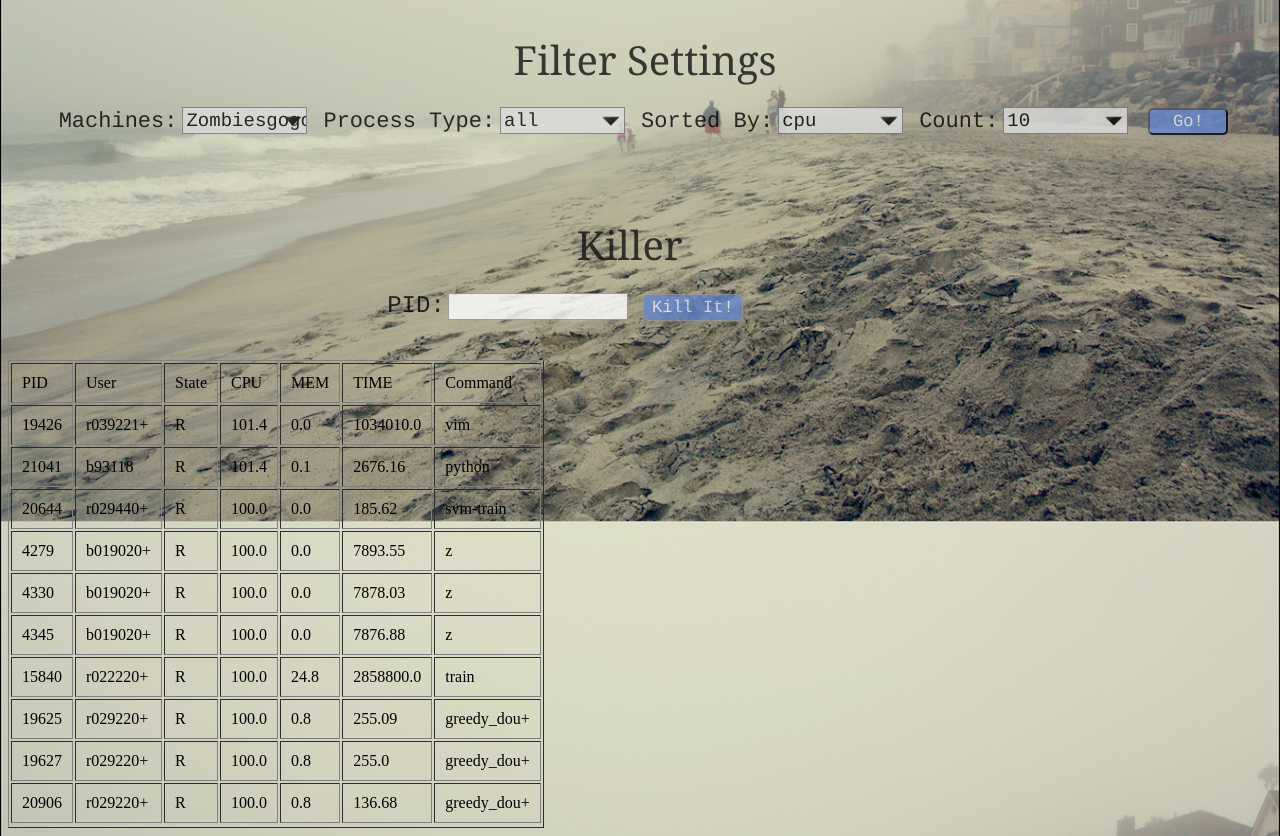
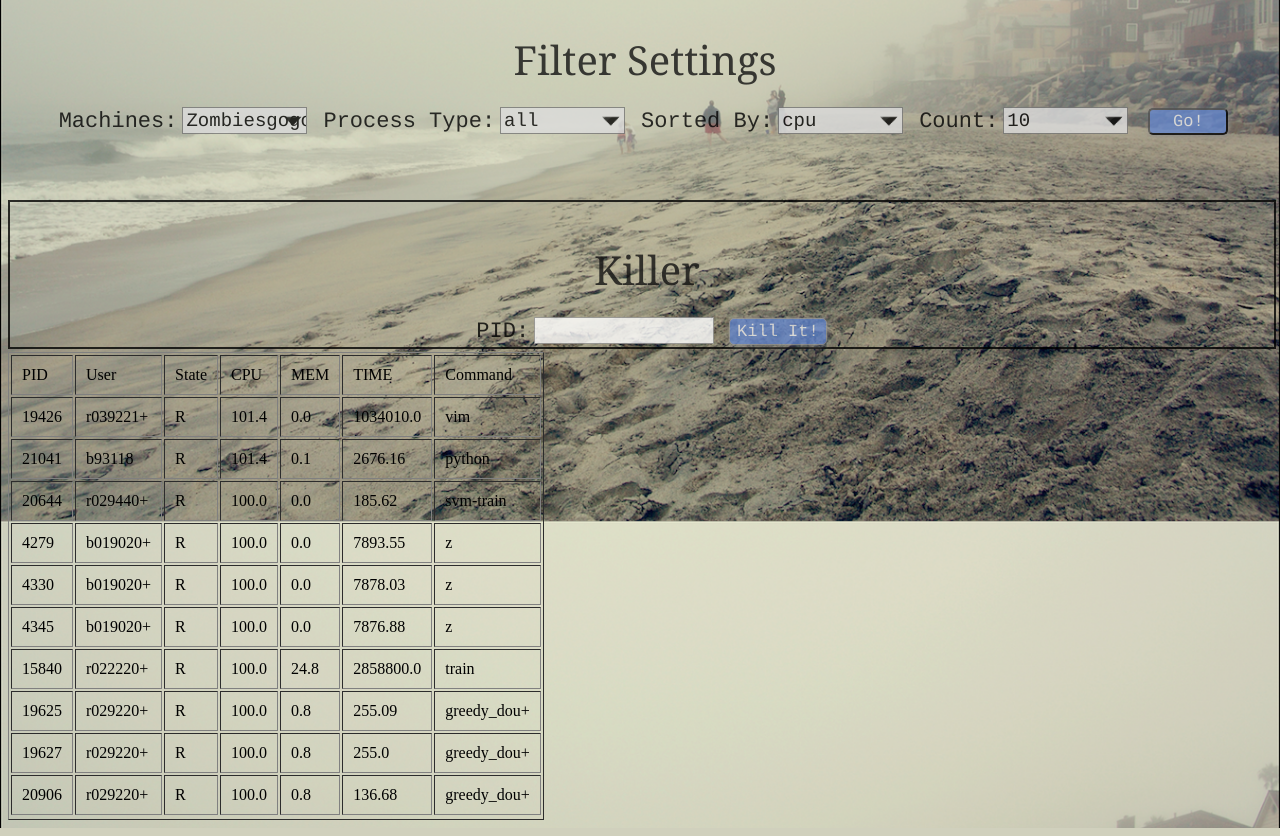
Before and after one commit to sycLin/CNLab-Final-Project, a PHP site: page /status.html in a window 1280 px wide. Shown: the part 330-1166 px from the top of the page. Run offline with PHP 8.4, Linux system fonts and the light colour scheme.

Commit message:
modify killer

```diff
--- a/html_file/main.css
+++ b/html_file/main.css
@@ -203,6 +203,8 @@ hr {
     left: 50%;
     height: 145px;
     width: 100%;
+    padding-bottom: 10px;
+    margin-bottom: 10px;
     /* margin-left: -50%; */
     text-align: center;
     border-style: none;
@@ -297,49 +299,41 @@ hr {
     /*
     position: absolute;
     _position: absolute;
-    top: 470px;
+    */
     left: 50%;
     height: 145px;
-
     width: 100%;
-    margin-left: -50%;
-    text-align: center;*/
+    /* margin-left: -50%; */
+    text-align: center;
     border-style: none;
     /*color: #D61E49;*/
     /*background: rgba(224, 224, 172, 0.15);*/
-
-    /*border: solid;
-    border-width: 2px;*/
+    border: solid;
+    border-width: 2px;
 }
 
 #killer p {
-    /*display:none;
-    position: relative;
-    _position: relative;
-    top: 0px;
-    text-align: left;
-    margin-left: 10px;*/
+    /*
+    position: relative;
+    _position: relative;
+    top: 0px;*/
+
     display:block;
-
-    width: 30%;
-    margin-left: 45%;
+    text-align: center;
+    margin-left: 10px;
+    font-size: 40px;
     font: 40px Constantia, Cambria, Arial;
     color: #111;
 }
 
 #killer label {
     width: 10%;
-    /*
-    position: relative;
-    _position: relative;
-    top: -20px;
-    left: -36.5%;
-    */
-    position: relative;
-    _position: relative;
-    top: -20px;
-    margin-left:30%;
-    font: 24px Courier, Candara, Cambria, Verdana, serif;
+    position: relative;
+    _position: relative;
+    top: -19px;
+    margin-left: 19px;
+    margin-right: 2px;
+    font: 22px Courier, Arial, sans-serif;
 }
 
 #killer input {
@@ -369,7 +363,7 @@ hr {
 }
 
 #killer .button {
-    width: 100px;
+    width: auto;
     /*
     position: relative;
     _position: relative;
@@ -379,7 +373,7 @@ hr {
     font: 17px Courier, Candara, Cambria, Verdana, serif;
     background: #68C;
     margin-left: 11px;
-    padding: 2px 5px 2px 5px;
+    padding: 3px 7px 3px 7px;
     color: #EEE;
     box-shadow: 1px 1px 5px #888;
     /*text-shadow: 1px 1px 1px #4488CC;*/
@@ -780,9 +774,9 @@ label[for=count] {
     _position: absolute;
     */
     top: 330px;
-    left: 50%;
+    font: 25px Courier, Candara, Cambria, Verdana, serif;
     height: auto;
-    width: 720px;
+    width: 820px;
     /* margin-left: -50%; */
     text-align: center;
     /*color: #D61E49;*/
@@ -872,6 +866,7 @@ label[for=count] {
     text-shadow: 0px 0px 0px #DABC27;
 }
 
+/*
 #addmc input[type='radio'] {
     font: 40px Courier, Candara, Cambria, Verdana, serif;
     line-height: 28px;
@@ -881,6 +876,20 @@ label[for=count] {
 #addmc input[type='radio']:nth-child(13) {
     display: inline-block;
 
+
+    font: 25px Courier, Candara, Cambria, Verdana, serif;
+    color:black;
+
+    margin-left: 30%;
+}*/
+
+#addmc input[type='radio'] {
+    font: 40px Courier, Candara, Cambria, Verdana, serif;
+    line-height: 28px;
+}
+
+#addmc input[type='radio']:nth-child(13) {
+    display: inline-block;
 
     /*font: 25px Courier, Candara, Cambria, Verdana, serif;*/
     color:black;
```
